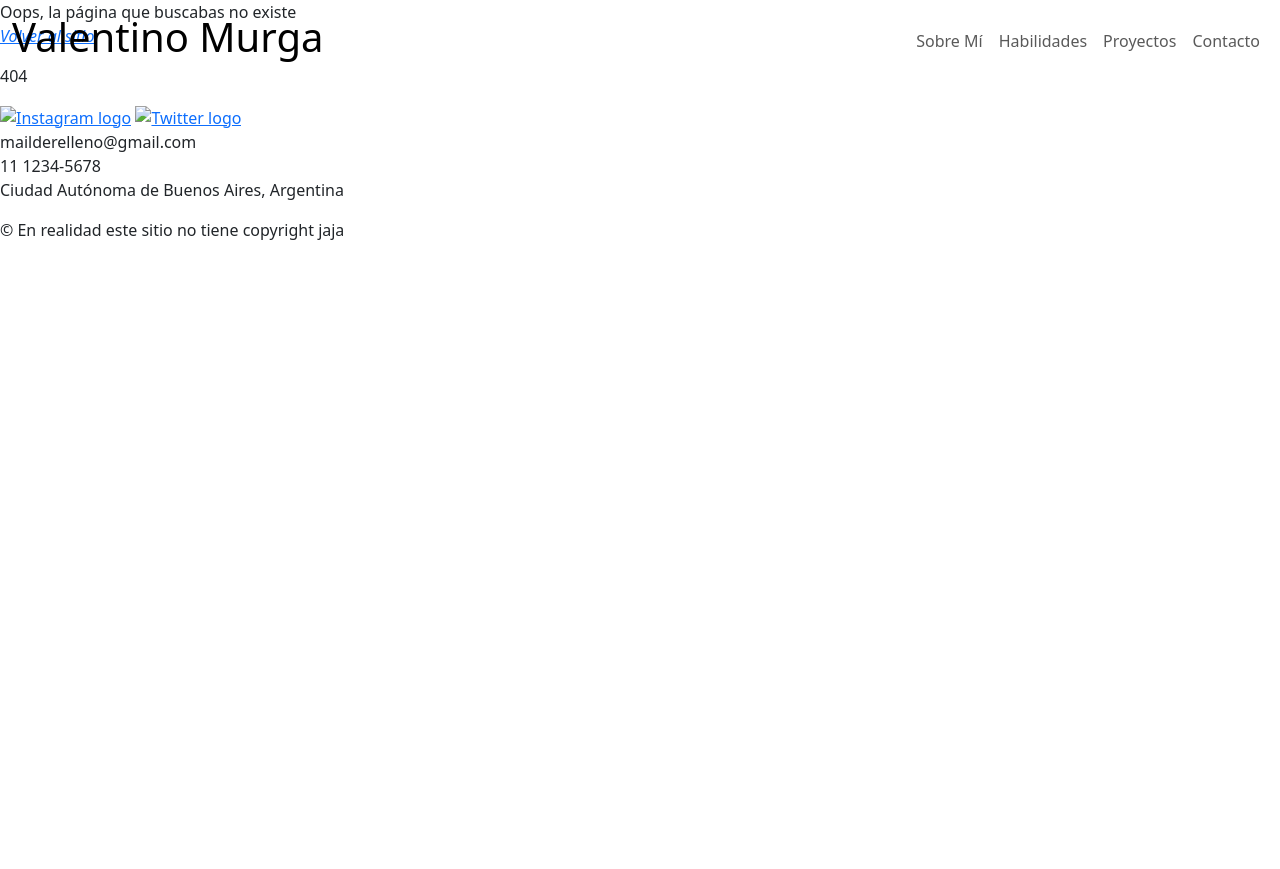
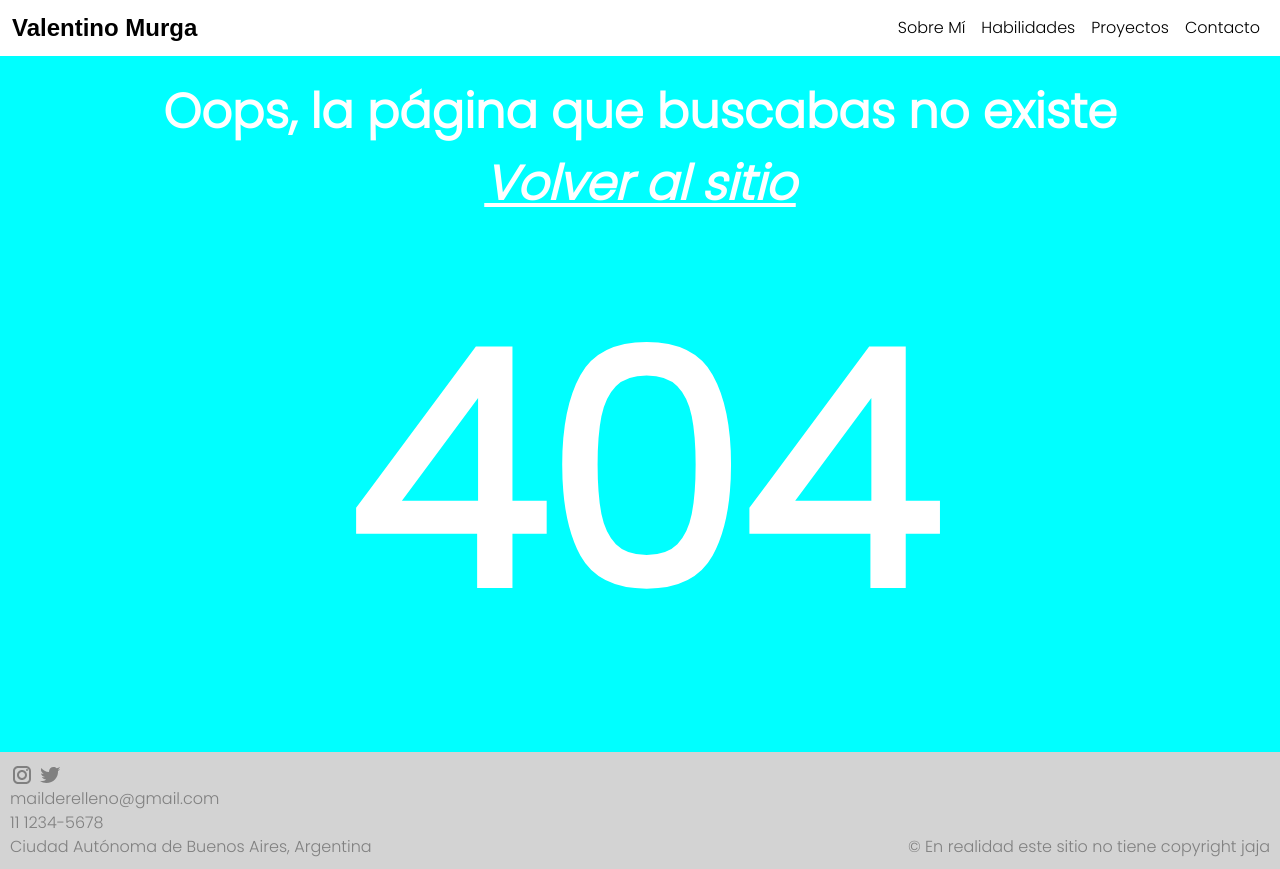
Before and after one commit to mamertowo/ProjCoderhouse, a website: page 404.html in a window 1280 px wide. Before the commit the page ends 800 px from the top, so only its background shows below. Drawn offline with nearby package versions, Linux system fonts and the light colour scheme; files that its build step writes are made by us from their sources; the site is published under a folder, as on GitHub Pages, so addresses that start at the root find nothing.

Commit message:
intento de arreglar rutas 404 para github pages

```diff
--- a/404.html
+++ b/404.html
@@ -10,7 +10,7 @@
     <link rel="preconnect" href="https://fonts.googleapis.com">
     <link rel="preconnect" href="https://fonts.gstatic.com" crossorigin>
     <link href="https://fonts.googleapis.com/css2?family=Poppins:wght@300&display=swap" rel="stylesheet">
-    <link rel="stylesheet" href="/css/style.css">
+    <link rel="stylesheet" href="ProjCoderhouse/css/style.css">
     <title>Error 404</title>
     <link rel="icon" type="image/x-icon" href="./assets/img/favicon.png">
 </head>
@@ -18,7 +18,7 @@
     <header>
         <nav class="navbar navbar-expand-md fixed-top">
             <div class="container-fluid">
-                <a class="navbar-brand" href="/index.html">
+                <a class="navbar-brand" href="ProjCoderhouse/index.html">
                     <h1>Valentino Murga</h1>
                 </a>
                 <button class="navbar-toggler" type="button" data-bs-toggle="collapse" data-bs-target="#navbarNavAltMarkup" aria-controls="navbarNavAltMarkup" aria-expanded="false" aria-label="Toggle navigation">
@@ -26,10 +26,10 @@
                 </button>
                 <div class="collapse navbar-collapse justify-content-end" id="navbarNavAltMarkup">
                     <div class="navbar-nav">
-                        <a class="nav-link" href="/index.html#sobreMi">Sobre Mí</a>
-                        <a class="nav-link" href="/pages/habilidades.html">Habilidades</a>
-                        <a class="nav-link" href="/pages/proyectos.html">Proyectos</a>
-                        <a class="nav-link" href="/pages/contacto.html">Contacto</a>
+                        <a class="nav-link" href="ProjCoderhouse/index.html#sobreMi">Sobre Mí</a>
+                        <a class="nav-link" href="ProjCoderhouse/pages/habilidades.html">Habilidades</a>
+                        <a class="nav-link" href="ProjCoderhouse/pages/proyectos.html">Proyectos</a>
+                        <a class="nav-link" href="ProjCoderhouse/pages/contacto.html">Contacto</a>
                     </div>
                 </div>
             </div>
@@ -39,14 +39,14 @@
         <section class="error404">
             <p>
                 Oops, la página que buscabas no existe<br>
-                <a href="/index.html"><u><em>Volver al sitio</em></u></a>
+                <a href="ProjCoderhouse/index.html"><u><em>Volver al sitio</em></u></a>
             </p>
             <p class="errorNum">404</p>
         </section>
     </main>
     <footer>
         <address>
-            <a href="https://www.instagram.com/obviousplant/" target="_blank"><img src="../assets/img/icon_ig.svg" alt="Instagram logo"></a> <a href="https://twitter.com/ATCardBot" target="_blank"><img src="../assets/img/icon_tw.svg" alt="Twitter logo"></a> <br>
+            <a href="https://www.instagram.com/obviousplant/" target="_blank"><img src="ProjCoderhouse/assets/img/icon_ig.svg" alt="Instagram logo"></a> <a href="https://twitter.com/ATCardBot" target="_blank"><img src="ProjCoderhouse/assets/img/icon_tw.svg" alt="Twitter logo"></a> <br>
             mailderelleno@gmail.com <br>
             11 1234-5678 <br>
             Ciudad Autónoma de Buenos Aires, Argentina
```
